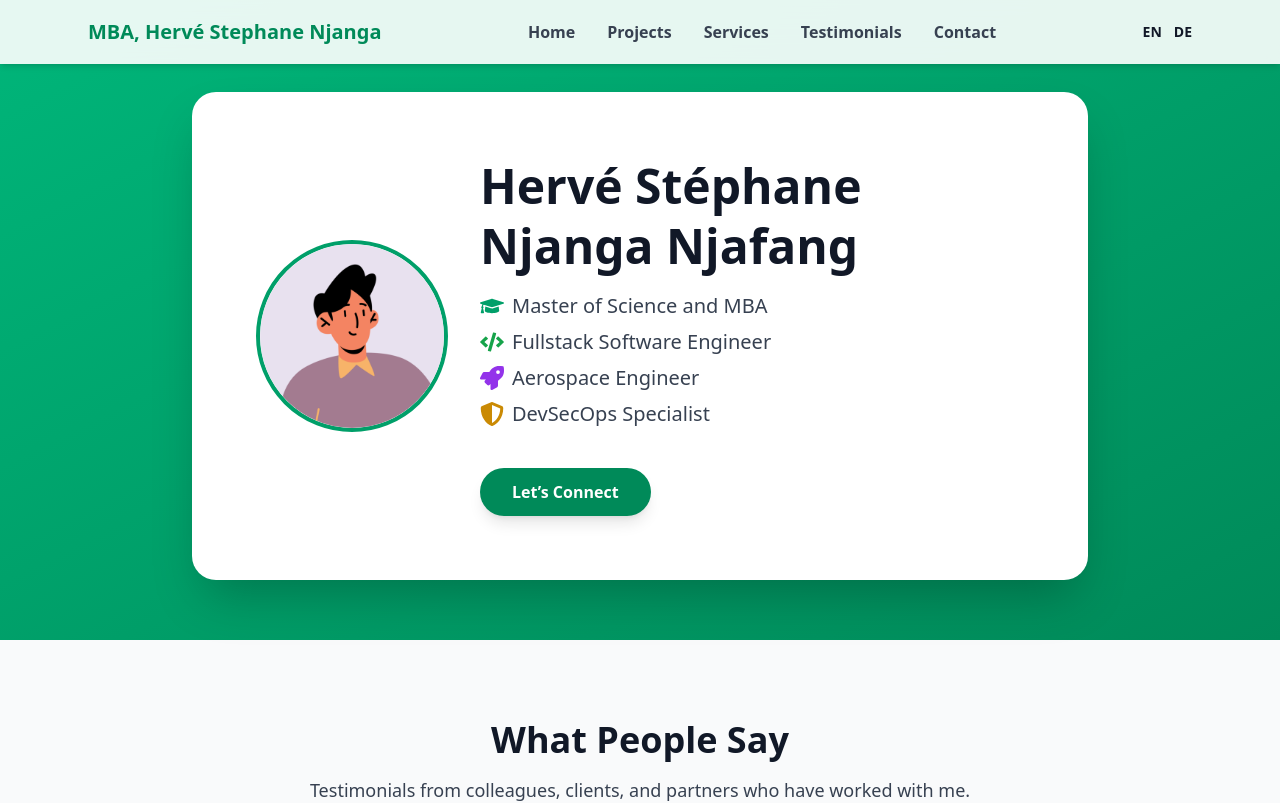
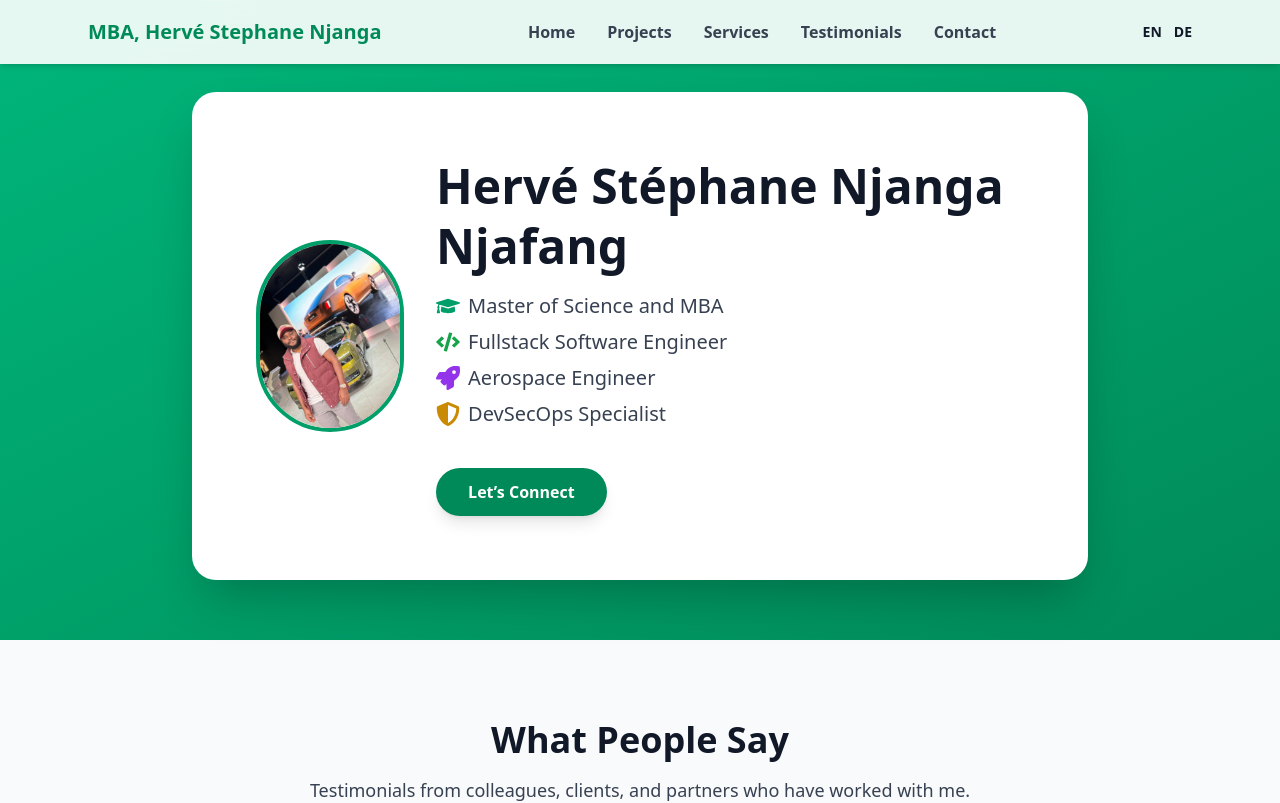
Before and after one commit to HerveStephane/portfolio, a React (Vite) app: page / in a window 1280 px wide. Shown: the top 803 px of the page. Built offline with nearby package versions, Linux system fonts and the light colour scheme.

Commit message:
update profile picture

```diff
--- a/src/components/About.tsx
+++ b/src/components/About.tsx
@@ -1,4 +1,3 @@
-import React from 'react';
 import { useTranslation } from 'react-i18next';
 
 function About() {
--- a/src/components/Hero.tsx
+++ b/src/components/Hero.tsx
@@ -18,7 +18,7 @@ function Hero() {
       <div className="bg-white rounded-3xl shadow-2xl max-w-4xl w-full flex flex-col md:flex-row items-center p-10 md:p-16 gap-8">
         {/* Profile Image */}
         <img
-          src="/images/stephane.png"
+          src="/images/stephane.jpg"
           alt={t('hero.name')}
           className="w-48 h-48 rounded-full object-cover border-4 border-blue-600"
         />
```
Also changed, not shown: public/images/stephane.jpg (added), public/images/test.png (renamed from public/images/stephane.png).
